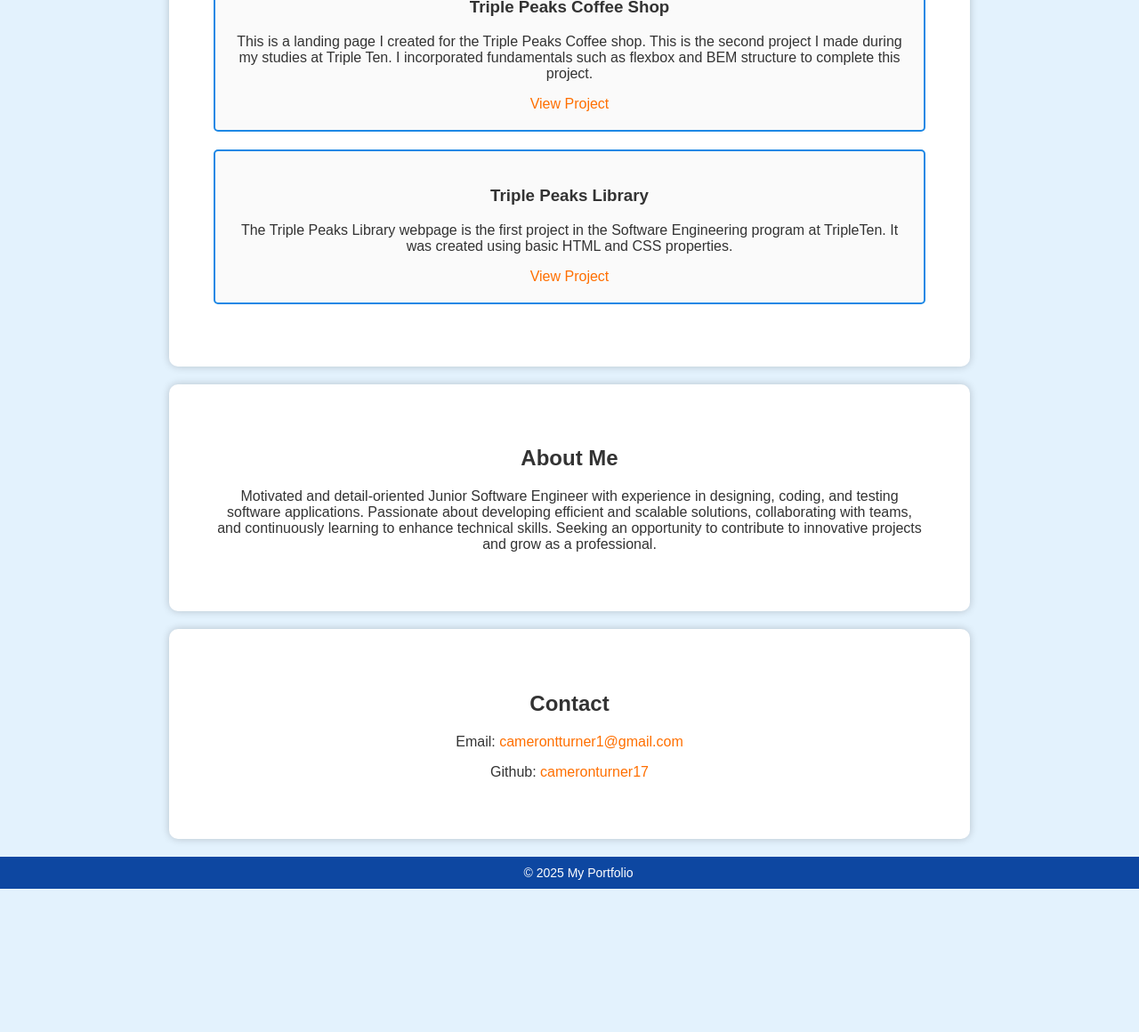
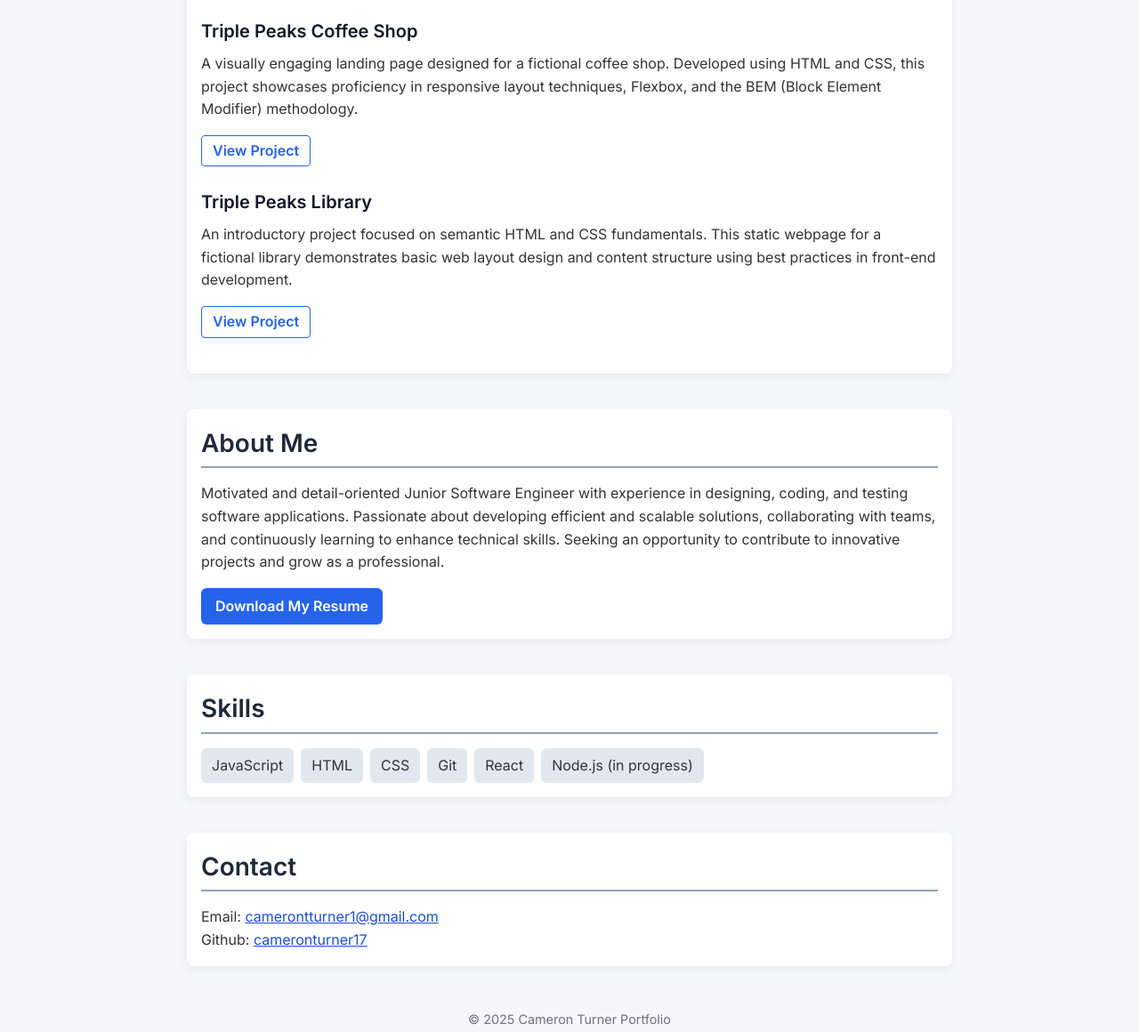
Before and after one commit to cameronturner17/se_project_mywebsite, a plain HTML site: page index.html in a window 1280 px wide. Shown: the part 514-1674 px from the top of the page at 89% size. Before the commit the page ends 1513 px from the top, so only its background shows below. Drawn offline with Linux system fonts and the light colour scheme.

Commit message:
new layout

```diff
--- a/index.css
+++ /dev/null
@@ -1,51 +0,0 @@
-body {
-    font-family: Arial, sans-serif;
-    margin: 0;
-    padding: 0;
-    text-align: center;
-    background: #e3f2fd;
-    color: #333;
-}
-
-header {
-    background: #1e88e5;
-    color: white;
-    padding: 20px;
-    font-size: 24px;
-}
-
-section {
-    padding: 50px;
-    max-width: 800px;
-    margin: auto;
-    background: white;
-    box-shadow: 0 0 10px rgba(0, 0, 0, 0.2);
-    margin-bottom: 20px;
-    border-radius: 10px;
-}
-
-.project {
-    margin: 20px 0;
-    padding: 20px;
-    border: 2px solid #1e88e5;
-    border-radius: 5px;
-    background: #fafafa;
-}
-
-footer {
-    background: #0d47a1;
-    color: white;
-    padding: 10px;
-    width: 100%;
-    bottom: 0;
-    font-size: 14px;
-}
-
-a {
-    color: #ff6f00;
-    text-decoration: none;
-}
-
-a:hover {
-    text-decoration: underline;
-}
--- a/index.html
+++ b/index.html
@@ -3,47 +3,212 @@
 <head>
     <meta charset="UTF-8">
     <meta name="viewport" content="width=device-width, initial-scale=1.0">
-        <title>My Tech Projects</title>
-        <link rel="stylesheet" href="index.css">
+    <title>Cameron Turner | Software Engineer Portfolio</title>
+    <link href="https://fonts.googleapis.com/css2?family=Inter:wght@400;600&display=swap" rel="stylesheet">
+    <style>
+        * {
+            margin: 0;
+            padding: 0;
+            box-sizing: border-box;
+        }
+
+        html {
+            scroll-behavior: smooth;
+        }
+
+        body {
+            font-family: 'Inter', sans-serif;
+            background-color: #f5f7fa;
+            color: #333;
+            line-height: 1.6;
+            padding: 20px;
+            max-width: 900px;
+            margin: 0 auto;
+        }
+
+        header {
+            background: #1e293b;
+            color: #fff;
+            padding: 2rem 1rem;
+            text-align: center;
+            border-radius: 8px;
+            margin-bottom: 2rem;
+        }
+
+        header img {
+            width: 120px;
+            height: 120px;
+            border-radius: 50%;
+            margin-bottom: 1rem;
+        }
+
+        header h1 {
+            font-size: 2.5rem;
+        }
+
+        header p {
+            font-size: 1.1rem;
+            margin-top: 0.5rem;
+            color: #cbd5e1;
+        }
+
+        nav {
+            text-align: center;
+            margin-bottom: 1rem;
+        }
+
+        nav a {
+            margin: 0 0.75rem;
+            color: #334155;
+            font-weight: 600;
+            text-decoration: none;
+        }
+
+        nav a:hover {
+            text-decoration: underline;
+        }
+
+        section {
+            margin-bottom: 2.5rem;
+            padding: 1rem;
+            background-color: #ffffff;
+            border-radius: 8px;
+            box-shadow: 0 4px 12px rgba(0, 0, 0, 0.05);
+        }
+
+        h2 {
+            color: #1e293b;
+            margin-bottom: 1rem;
+            font-size: 1.75rem;
+            border-bottom: 2px solid #94a3b8;
+            padding-bottom: 0.25rem;
+        }
+
+        .project {
+            margin-bottom: 1.5rem;
+        }
+
+        .project h3 {
+            color: #0f172a;
+            font-size: 1.25rem;
+        }
+
+        .project p {
+            margin: 0.5rem 0;
+        }
+
+        .project a {
+            display: inline-block;
+            margin-top: 0.5rem;
+            color: #2563eb;
+            text-decoration: none;
+            font-weight: bold;
+            border: 1px solid #2563eb;
+            padding: 0.25rem 0.75rem;
+            border-radius: 4px;
+            transition: all 0.2s ease-in-out;
+        }
+
+        .project a:hover {
+            background-color: #2563eb;
+            color: #fff;
+        }
+
+        .skills {
+            display: flex;
+            flex-wrap: wrap;
+            gap: 0.5rem;
+            list-style: none;
+            padding: 0;
+        }
+
+        .skills li {
+            background-color: #e2e8f0;
+            padding: 0.4rem 0.75rem;
+            border-radius: 6px;
+            font-weight: 500;
+        }
+
+        #contact a {
+            color: #1d4ed8;
+            text-decoration: underline;
+        }
+
+        footer {
+            text-align: center;
+            margin-top: 3rem;
+            color: #6b7280;
+            font-size: 0.9rem;
+        }
+
+        .resume-button {
+            display: inline-block;
+            margin-top: 1rem;
+            padding: 0.5rem 1rem;
+            background-color: #2563eb;
+            color: white;
+            text-decoration: none;
+            border-radius: 6px;
+            font-weight: 600;
+        }
+
+        .resume-button:hover {
+            background-color: #1d4ed8;
+        }
+    </style>
 </head>
 <body>
     <header>
-            <h1>My Projects</h1>
+        <h1>Cameron Turner</h1>
+        <p>Junior Software Engineer | Web Developer</p>
     </header>
+    <nav>
+        <a href="#projects">Projects</a> |
+        <a href="#about">About</a> |
+        <a href="#skills">Skills</a> |
+        <a href="#contact">Contact</a>
+    </nav>
     <section id="projects">
         <h2>Projects</h2>
         <div class="project">
-                <h3>Around the US </h3>
-                <p>Around the US is a website were users can upload photos of there travels.
-                    In this project I used HTML and CSS for the structure and I jused JavaScript to create fuctionality.
-                </p>
+            <h3>Around the US</h3>
+            <p>A dynamic web application that allows users to upload and share photos from their travels. Built using HTML and CSS for structure and styling, with JavaScript enabling interactive features and real-time content updates.</p>
             <a href="https://cameronturner17.github.io/se_project_aroundtheus/" target="_blank">View Project</a>
         </div>
         <div class="project">
-                <h3>Triple Peaks Coffee Shop </h3>
-                <p>This is a landing page I created for the Triple Peaks Coffee shop.
-                    This is the second project I made during my studies at Triple Ten.
-                    I incorporated fundamentals such as flexbox and BEM structure to complete this project.
-                </p>
+            <h3>Triple Peaks Coffee Shop</h3>
+            <p>A visually engaging landing page designed for a fictional coffee shop. Developed using HTML and CSS, this project showcases proficiency in responsive layout techniques, Flexbox, and the BEM (Block Element Modifier) methodology.</p>
             <a href="https://cameronturner17.github.io/se_project_coffeeshop/" target="_blank">View Project</a>
         </div>
         <div class="project">
-                <h3>Triple Peaks Library </h3>
-                <p>The Triple Peaks Library webpage is the first project in the Software Engineering program at TripleTen. It was created using basic HTML and CSS properties.</p>
+            <h3>Triple Peaks Library</h3>
+            <p>An introductory project focused on semantic HTML and CSS fundamentals. This static webpage for a fictional library demonstrates basic web layout design and content structure using best practices in front-end development.</p>
             <a href="https://cameronturner17.github.io/se_project_library/" target="_blank">View Project</a>
         </div>
     </section>
     <section id="about">
         <h2>About Me</h2>
         <p>Motivated and detail-oriented Junior Software Engineer with experience in designing, coding, and testing software applications. Passionate about developing efficient and scalable solutions, collaborating with teams, and continuously learning to enhance technical skills. Seeking an opportunity to contribute to innovative projects and grow as a professional.</p>
+        <a class="resume-button" href="/mnt/data/Cameron_Turner_resume_styled_3.docx" download>Download My Resume</a>
+    </section>
+    <section id="skills">
+        <h2>Skills</h2>
+        <ul class="skills">
+            <li>JavaScript</li>
+            <li>HTML</li>
+            <li>CSS</li>
+            <li>Git</li>
+            <li>React</li>
+            <li>Node.js (in progress)</li>
+        </ul>
     </section>
     <section id="contact">
         <h2>Contact</h2>
-            <p>Email: <a href="camerontturner1@gmail.com">camerontturner1@gmail.com</a></p>
+        <p>Email: <a href="mailto:camerontturner1@gmail.com">camerontturner1@gmail.com</a></p>
         <p>Github: <a href="https://github.com/cameronturner17">cameronturner17</a></p>
     </section>
     <footer>
-            &copy; 2025 My Portfolio
+        &copy; 2025 Cameron Turner Portfolio
     </footer>
 </body>
 </html>
```
Lines whose indentation alone changed are shown as unchanged.
